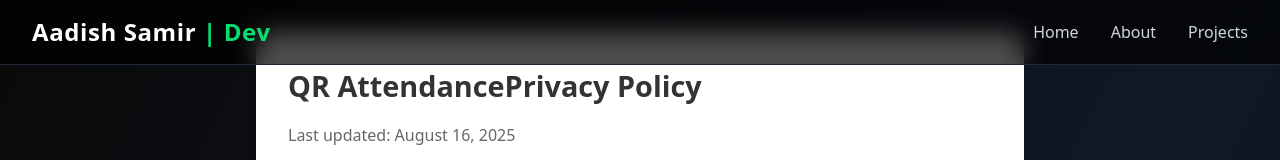
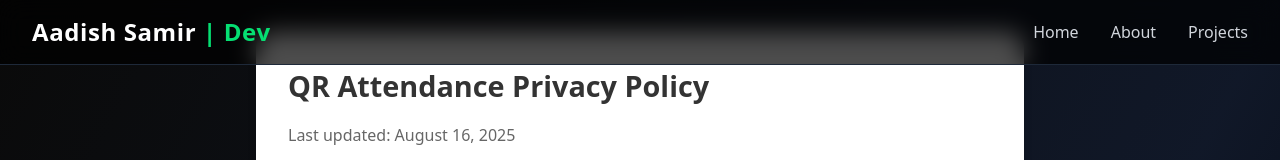
Before and after one commit to aadishsamir123/aadishsamir, a React (Vite) app: page /legal/projects/qrattendance/privacypolicy in a window 1280 px wide. Shown: the top 160 px of the page. Built offline with nearby package versions, Linux system fonts and the light colour scheme.

Commit message:
fix: Correct typo in QR Attendance Privacy Policy title

```diff
--- a/src/legal/projects/qrattendance/QRAttendancePrivacyPolicy.jsx
+++ b/src/legal/projects/qrattendance/QRAttendancePrivacyPolicy.jsx
@@ -14,7 +14,7 @@ const QRAttendancePrivacyPolicy = () => {
             />
             <div className="privacy-container">
             <div className="privacy-card">
-                <h1 className="privacy-title">QR AttendancePrivacy Policy</h1>
+                <h1 className="privacy-title">QR Attendance Privacy Policy</h1>
                 <p className="privacy-date">Last updated: August 16, 2025</p>
                 <p className="privacy-text">This Privacy Policy describes Our policies and procedures on the collection, use and disclosure of Your information when You use the Service and tells You about Your privacy rights and how the law protects You.</p>
                 <p className="privacy-text">We use Your Personal data to provide and improve the Service. By using the Service, You agree to the collection and use of information in accordance with this Privacy Policy. This Privacy Policy has been created with the help of the <a href="https://www.freeprivacypolicy.com/free-privacy-policy-generator/" target="_blank">Free Privacy Policy Generator</a>.</p>
```
